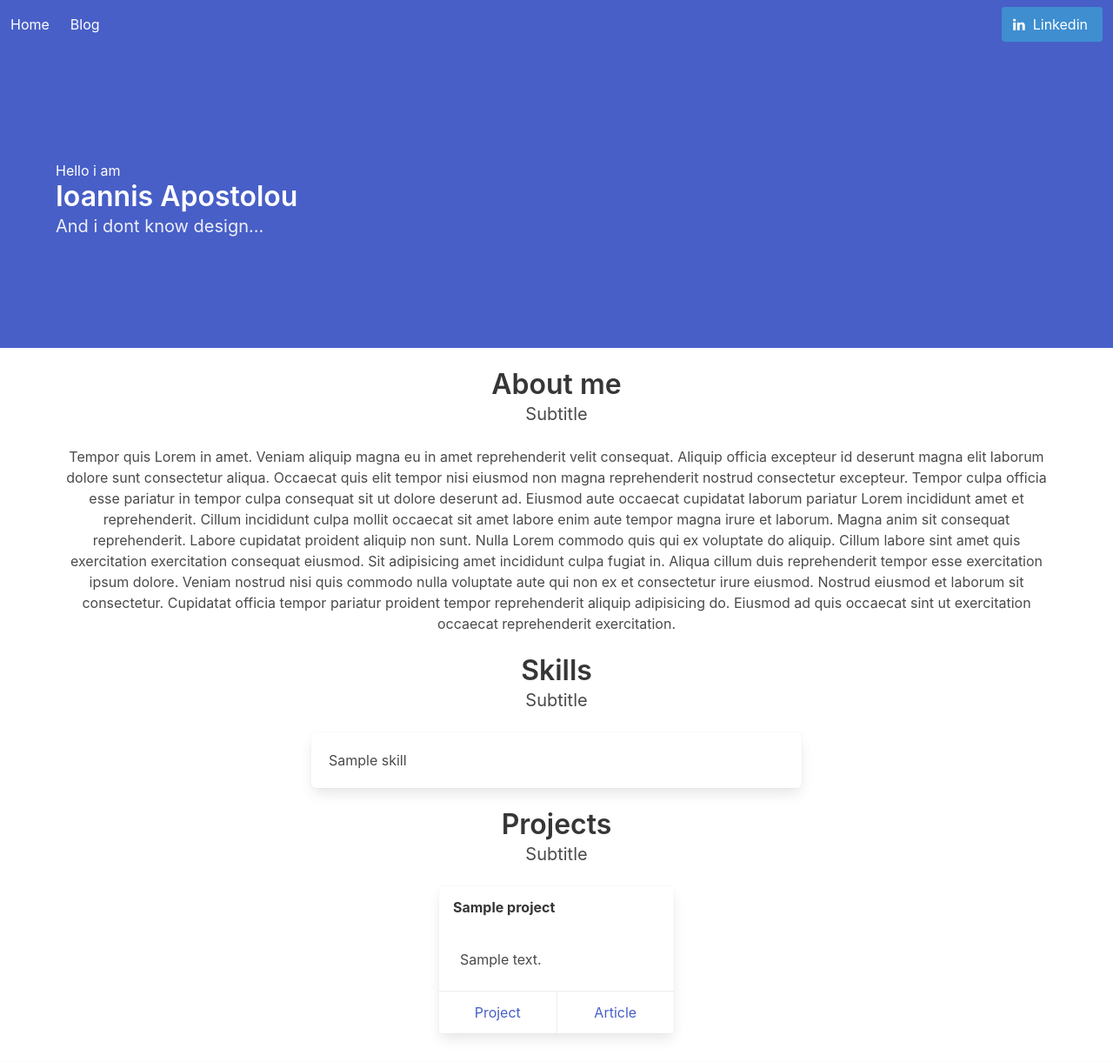
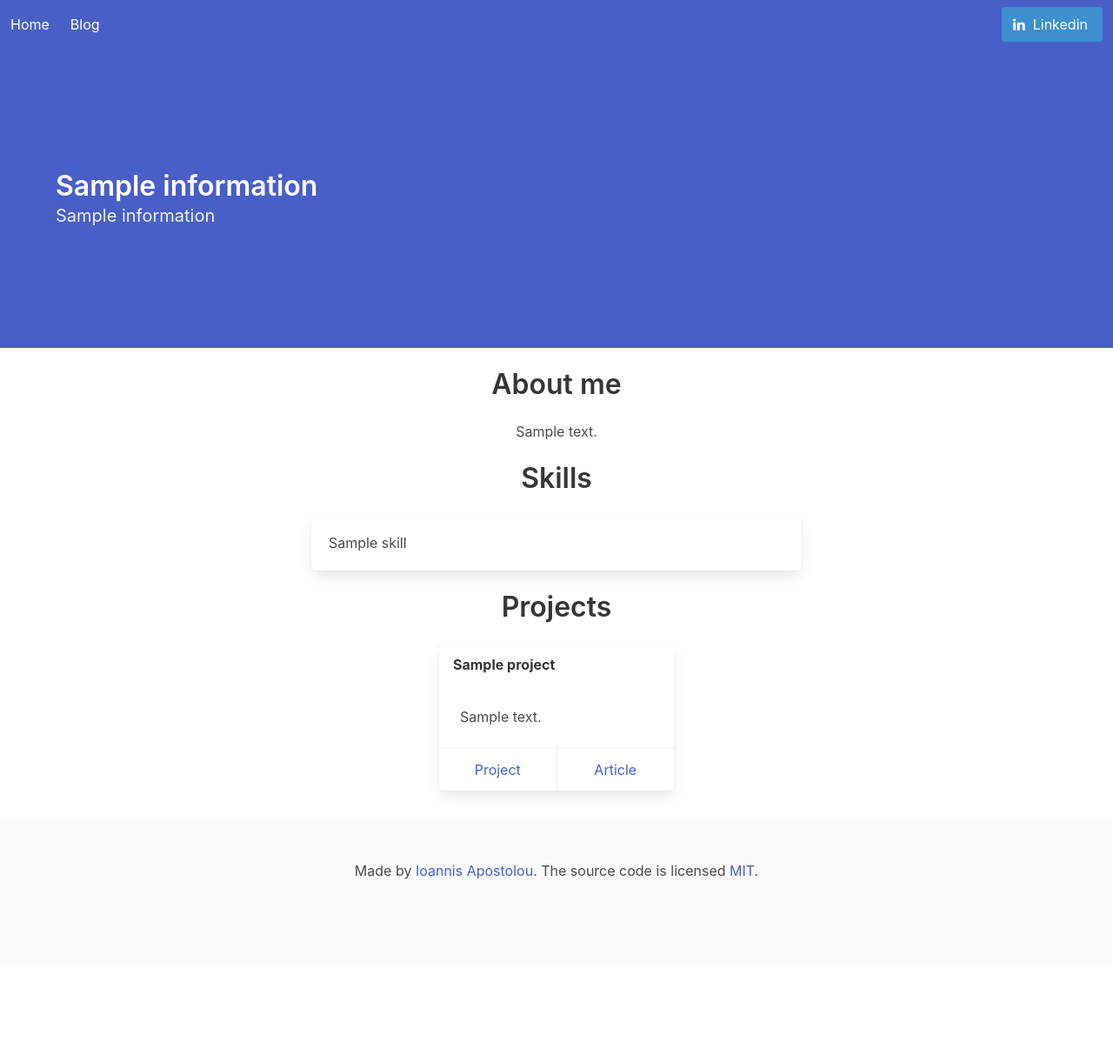
Before and after one commit to giannistolou/blog-django, a Django app: page / in a window 1280 px wide. Shown: the top 1221 px of the page at 87% size. After the commit the page ends 1011 px from the top, so only its background shows below. Run offline with Django 3.2, Linux system fonts and the light colour scheme; tables that the repository leaves empty hold one stand-in row (values such as "Sample post").

Commit message:
create model for Information in landing page

```diff
--- a/landing/admin.py
+++ b/landing/admin.py
@@ -1,5 +1,6 @@
 from django.contrib import admin
-from .models import Skill, Project
+from .models import Skill, Project, Information
 # Register your models here.
 admin.site.register(Skill)
 admin.site.register(Project)
+admin.site.register(Information)
--- a/landing/models.py
+++ b/landing/models.py
@@ -21,3 +21,11 @@ class Project(models.Model):
 
     def __str__(self):
         return self.name
+
+class Information(models.Model):
+    name = models.CharField(max_length = 100)
+    subtitle_name = models.CharField(max_length = 200, default="")
+    summary = models.TextField(max_length = 300, default="")
+
+    def __str__(self):
+        return self.name
--- a/landing/templates/index.html
+++ b/landing/templates/index.html
@@ -11,20 +11,6 @@
 
 </style>
 
-<script>
-var i = 0;
-var txt = "And i dont know design...";
-var speed = 50;
-window.onload = typeWriter;
-
-function typeWriter() {
-  if (i < txt.length) {
-    document.getElementById("header-subtitle").innerHTML += txt.charAt(i);
-    i++;
-    setTimeout(typeWriter, speed);
-  }
-}
-</script>
 </head>
 
 
@@ -40,24 +26,17 @@ function typeWriter() {
   <!-- Hero content: will be in the middle -->
   <div class="hero-body">
     <div class="container has-text-left">
-    Hello i am
       <p class="title">
-        Ioannis Apostolou
+       {{informations.name}}
       </p>
-      <p id ="header-subtitle" class="subtitle"></p>
+      <p id ="header-subtitle" class="subtitle">{{informations.subtitle_name}}</p>
     </div>
   </div>
 </section>
 <br>
 <section class="container has-text-centered">
 <h1 class="title">About me</h1>
-<h2 class="subtitle">Subtitle</h2>
-<p>
-Tempor quis Lorem in amet. Veniam aliquip magna eu in amet reprehenderit velit consequat. Aliquip officia excepteur id deserunt magna elit laborum dolore sunt consectetur aliqua. Occaecat quis elit tempor nisi eiusmod non magna reprehenderit nostrud consectetur excepteur. Tempor culpa officia esse pariatur in tempor culpa consequat sit ut dolore deserunt ad. Eiusmod aute occaecat cupidatat laborum pariatur Lorem incididunt amet et reprehenderit.
-
-Cillum incididunt culpa mollit occaecat sit amet labore enim aute tempor magna irure et laborum. Magna anim sit consequat reprehenderit. Labore cupidatat proident aliquip non sunt. Nulla Lorem commodo quis qui ex voluptate do aliquip. Cillum labore sint amet quis exercitation exercitation consequat eiusmod. Sit adipisicing amet incididunt culpa fugiat in. Aliqua cillum duis reprehenderit tempor esse exercitation ipsum dolore.
-
-Veniam nostrud nisi quis commodo nulla voluptate aute qui non ex et consectetur irure eiusmod. Nostrud eiusmod et laborum sit consectetur. Cupidatat officia tempor pariatur proident tempor reprehenderit aliquip adipisicing do. Eiusmod ad quis occaecat sint ut exercitation occaecat reprehenderit exercitation.</p>
+<p>{{informations.summary}}</p>
 
 </section>
 
@@ -65,7 +44,6 @@ Veniam nostrud nisi quis commodo nulla voluptate aute qui non ex et consectetur
 <section>
 <section class="container has-text-centered">
 <h1 class="title">Skills</h1>
-<h2 class="subtitle">Subtitle</h2>
 </section>
 <br>
 <div class="container">
@@ -89,7 +67,6 @@ Veniam nostrud nisi quis commodo nulla voluptate aute qui non ex et consectetur
 <section class="container">
 <section  class="has-text-centered">
 <h1 class="title">Projects</h1>
-<h2 class="subtitle">Subtitle</h2>
 </section>
 <br>
     <div class="columns is-multiline is-centered">
--- a/landing/views.py
+++ b/landing/views.py
@@ -1,10 +1,11 @@
 from django.http import HttpResponse, HttpResponseRedirect
 from django.shortcuts import render, get_object_or_404
-from .models import Skill, Project
+from .models import Skill, Project, Information
 
 
 def index(request):
     skills = Skill.objects.order_by('-knowledge')
     projects = Project.objects.all()
-    context = {'skills': skills, 'projects': projects}
+    informations = Information.objects.all()[0]
+    context = {'skills': skills, 'projects': projects, 'informations': informations}
     return render(request, 'index.html', context)
```
Also changed, not shown: landing/migrations/0001_initial.py (added), landing/migrations/0002_person.py (added), landing/migrations/0003_delete_person.py (added), landing/migrations/0004_auto_20210304_2350.py (added), landing/migrations/0005_information.py (added), landing/migrations/0006_auto_20210430_1854.py (added), landing/migrations/__init__.py (added), 1 other file.
